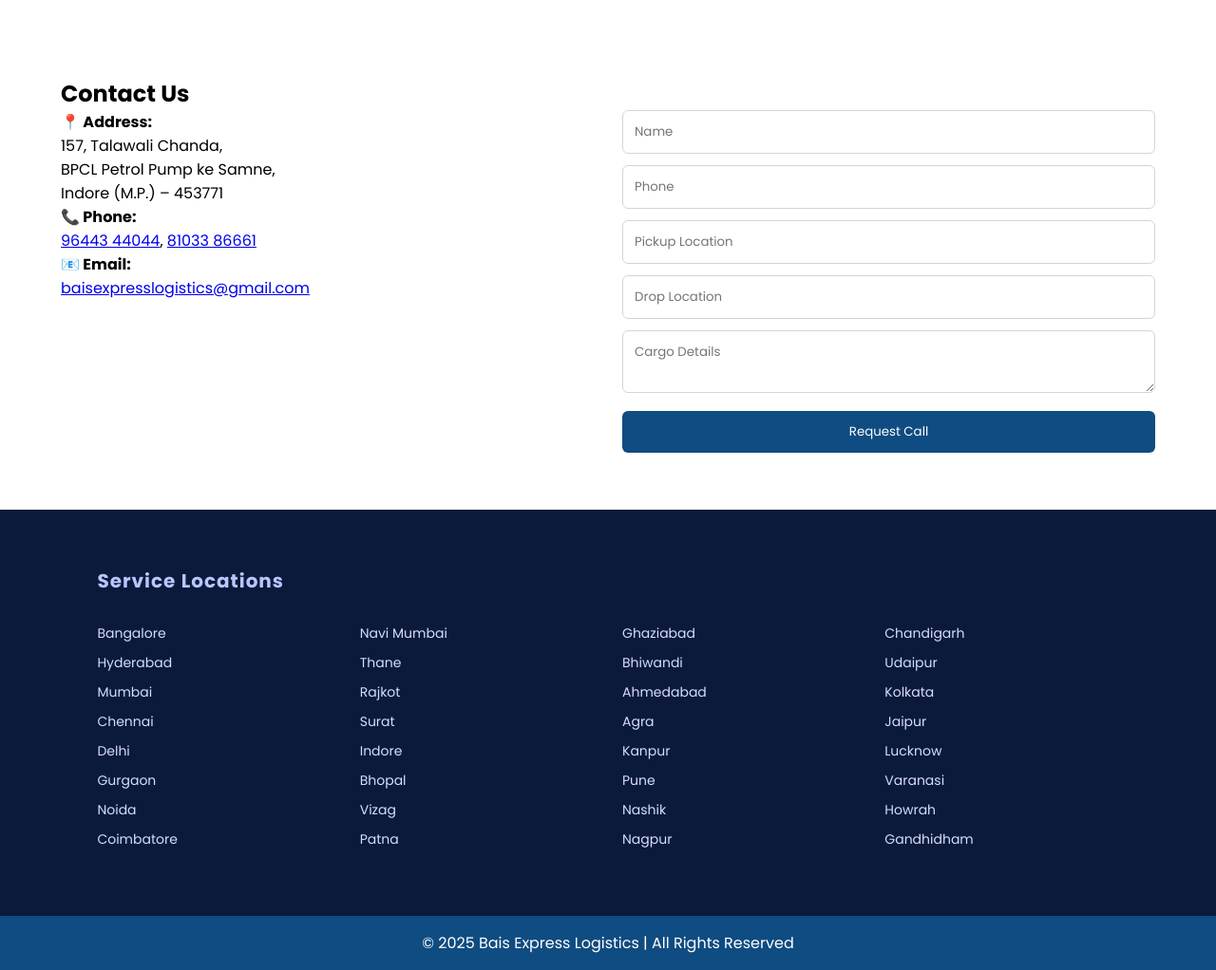
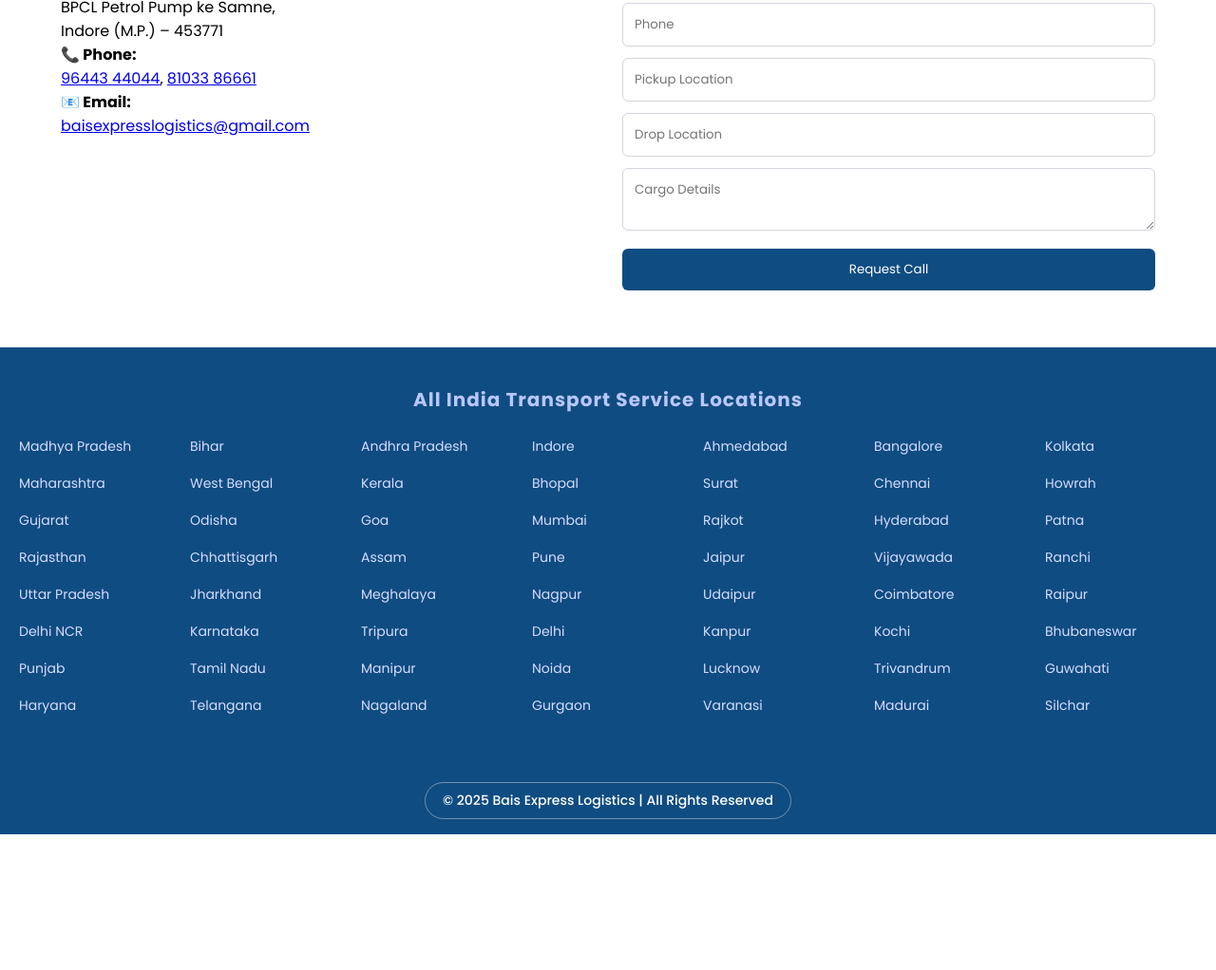
Before and after one commit to Tarun-pal-web/bais-logistics-website, a website: page index.html in a window 1280 px wide. Shown: the part 1084-2106 px from the top of the page at 95% size. After the commit the page ends 1963 px from the top, so only its background shows below. Drawn offline with Linux system fonts and the light colour scheme.

Commit message:
add all india states and cities in footer

```diff
--- a/index.html
+++ b/index.html
@@ -29,15 +29,12 @@
 
       <!-- LANGUAGE -->
       <div class="menu-dropdown lang-dropdown">
-  <div class="lang-icon">
-    A<span>अ</span>
-  </div>
+        <div class="lang-icon">A<span>अ</span></div>
         <div class="dropdown-menu">
           <span onclick="setLanguage('en')">English</span>
           <span onclick="setLanguage('hi')">हिन्दी</span>
         </div>
       </div>
-
     </nav>
   </div>
 </header>
@@ -45,8 +42,8 @@
 <!-- HERO -->
 <section class="hero" id="hero">
   <div class="container hero-content">
-    <h1>Trusted Transport & Logistics Services Across India</h1>
-    <p>📍 Indore, Madhya Pradesh | ✓ Verified Transporter</p>
+    <h1 id="heroTitle">Trusted Transport & Logistics Services Across India</h1>
+    <p id="heroSub">📍 Indore, Madhya Pradesh | ✓ Verified Transporter</p>
 
     <div class="badges">
       <span>Verified</span>
@@ -64,31 +61,6 @@
       Bais Express Logistics is a trusted transport company based in Indore,
       providing reliable logistics services across India.
     </p>
-
-    <h3 class="subheading">Our Associated Partners</h3>
-
-    <div class="partner-logos">
-      <div class="partner-card">
-        <img src="images/Adani wilmar logo.jpg">
-        <p>Adani Wilmar Ltd.</p>
-      </div>
-      <div class="partner-card">
-        <img src="images/udaan logo.png">
-        <p>Udaan App</p>
-      </div>
-      <div class="partner-card">
-        <img src="images/Agrawal Distilleries logo.jpeg">
-        <p>Agrawal Distilleries Pvt. Ltd.</p>
-      </div>
-      <div class="partner-card">
-        <img src="images/Mount everest breweries ltd logo.jpeg">
-        <p>Mount Everest Breweries Ltd.</p>
-      </div>
-      <div class="partner-card">
-        <img src="images/Nimbus post logo.jpeg">
-        <p>Nimbus Shipping Services Pvt. Ltd.</p>
-      </div>
-    </div>
   </div>
 </section>
 
@@ -134,11 +106,11 @@
 
       <!-- REQUEST CALL FORM -->
       <form id="contactForm">
-        <input type="text" placeholder="Name" required>
-        <input type="tel" placeholder="Phone" required>
-        <input type="text" placeholder="Pickup Location">
-        <input type="text" placeholder="Drop Location">
-        <textarea placeholder="Cargo Details"></textarea>
+        <input type="text" id="name" placeholder="Name" required>
+        <input type="tel" id="phone" placeholder="Phone" required>
+        <input type="text" id="pickup" placeholder="Pickup Location">
+        <input type="text" id="drop" placeholder="Drop Location">
+        <textarea id="message" placeholder="Cargo Details"></textarea>
 
         <button type="submit" class="btn">Request Call</button>
       </form>
@@ -146,36 +118,106 @@
   </div>
 </section>
 
-<!-- LOCATIONS -->
+<!-- ALL INDIA SERVICE LOCATIONS -->
 <section class="locations-section">
-  <h2>Service Locations</h2>
+  <h2>All India Transport Service Locations</h2>
+
   <div class="locations-grid">
+    <!-- STATES -->
     <ul>
-      <li>Bangalore</li><li>Hyderabad</li><li>Mumbai</li><li>Chennai</li>
-      <li>Delhi</li><li>Gurgaon</li><li>Noida</li><li>Coimbatore</li>
+      <li>Madhya Pradesh</li>
+      <li>Maharashtra</li>
+      <li>Gujarat</li>
+      <li>Rajasthan</li>
+      <li>Uttar Pradesh</li>
+      <li>Delhi NCR</li>
+      <li>Punjab</li>
+      <li>Haryana</li>
     </ul>
+
     <ul>
-      <li>Navi Mumbai</li><li>Thane</li><li>Rajkot</li><li>Surat</li>
-      <li>Indore</li><li>Bhopal</li><li>Vizag</li><li>Patna</li>
+      <li>Bihar</li>
+      <li>West Bengal</li>
+      <li>Odisha</li>
+      <li>Chhattisgarh</li>
+      <li>Jharkhand</li>
+      <li>Karnataka</li>
+      <li>Tamil Nadu</li>
+      <li>Telangana</li>
     </ul>
+
     <ul>
-      <li>Ghaziabad</li><li>Bhiwandi</li><li>Ahmedabad</li><li>Agra</li>
-      <li>Kanpur</li><li>Pune</li><li>Nashik</li><li>Nagpur</li>
+      <li>Andhra Pradesh</li>
+      <li>Kerala</li>
+      <li>Goa</li>
+      <li>Assam</li>
+      <li>Meghalaya</li>
+      <li>Tripura</li>
+      <li>Manipur</li>
+      <li>Nagaland</li>
     </ul>
+
+    <!-- CITIES -->
     <ul>
-      <li>Chandigarh</li><li>Udaipur</li><li>Kolkata</li><li>Jaipur</li>
-      <li>Lucknow</li><li>Varanasi</li><li>Howrah</li><li>Gandhidham</li>
+      <li>Indore</li>
+      <li>Bhopal</li>
+      <li>Mumbai</li>
+      <li>Pune</li>
+      <li>Nagpur</li>
+      <li>Delhi</li>
+      <li>Noida</li>
+      <li>Gurgaon</li>
+    </ul>
+
+    <ul>
+      <li>Ahmedabad</li>
+      <li>Surat</li>
+      <li>Rajkot</li>
+      <li>Jaipur</li>
+      <li>Udaipur</li>
+      <li>Kanpur</li>
+      <li>Lucknow</li>
+      <li>Varanasi</li>
+    </ul>
+
+    <ul>
+      <li>Bangalore</li>
+      <li>Chennai</li>
+      <li>Hyderabad</li>
+      <li>Vijayawada</li>
+      <li>Coimbatore</li>
+      <li>Kochi</li>
+      <li>Trivandrum</li>
+      <li>Madurai</li>
+    </ul>
+
+    <ul>
+      <li>Kolkata</li>
+      <li>Howrah</li>
+      <li>Patna</li>
+      <li>Ranchi</li>
+      <li>Raipur</li>
+      <li>Bhubaneswar</li>
+      <li>Guwahati</li>
+      <li>Silchar</li>
     </ul>
   </div>
 </section>
 
+
 <!-- FOOTER -->
 <footer class="footer">
-  <p>© 2025 Bais Express Logistics | All Rights Reserved</p>
+  <span class="footer-line">
+    © 2025 Bais Express Logistics | All Rights Reserved
+  </span>
 </footer>
 
+
+<!-- ================= SCRIPT ================= -->
+<script src="script.js"></script>
+
 <script>
-  // Admin login check
+/* ===== ADMIN LOGIN CHECK ===== */
 const user = localStorage.getItem("user");
 const pass = localStorage.getItem("pass");
 
@@ -184,20 +226,16 @@
   document.getElementById("loginLink").style.display = "none";
 }
 
-  // Request Call (LIVE BACKEND)
-  const form = document.getElementById("contactForm");
-
-  form.addEventListener("submit", async (e) => {
+/* ===== REQUEST CALL API ===== */
+document.getElementById("contactForm").addEventListener("submit", async (e) => {
   e.preventDefault();
 
-    const inputs = form.querySelectorAll("input, textarea");
-
   const data = {
-      name: inputs[0].value,
-      phone: inputs[1].value,
-      pickup: inputs[2].value,
-      drop: inputs[3].value,
-      message: inputs[4].value
+    name: name.value,
+    phone: phone.value,
+    pickup: pickup.value,
+    drop: drop.value,
+    message: message.value
   };
 
   try {
@@ -205,28 +243,24 @@
       "https://bais-logistics-website.onrender.com/api/enquiry",
       {
         method: "POST",
-    headers: {
-      "Content-Type": "application/json"
-    },
+        headers: { "Content-Type": "application/json" },
         body: JSON.stringify(data)
       }
     );
 
-
     const result = await res.json();
 
     if (result.success) {
-        alert("✅ Request submitted successfully");
-        form.reset();
+      alert("✅ Request sent successfully");
+      e.target.reset();
     } else {
-        alert("❌ Something went wrong");
+      alert("❌ Failed to send request");
     }
-    } catch {
+  } catch (err) {
     alert("❌ Server error");
   }
 });
 </script>
-<script src="script.js"></script>
 
 </body>
 </html>
--- a/style.css
+++ b/style.css
@@ -366,3 +366,40 @@ input, textarea{
     flex-direction: column;
   }
 }
+.locations-section {
+  background:  #0f4c81;
+  padding: 40px 20px;
+}
+
+.locations-section h2 {
+  text-align: center;
+  margin-bottom: 20px;
+}
+
+.locations-grid {
+  display: grid;
+  grid-template-columns: repeat(auto-fit, minmax(16px, 1fr));
+  gap: 20px;
+}
+
+.locations-grid ul {
+  list-style: none;
+  padding: 0;
+}
+
+.locations-grid li {
+  font-size: 14px;
+  padding: 4px 0;
+}
+.footer-line {
+  display: inline-block;
+  background: transparent;
+  color: #ffffff;
+  padding: 8px 18px;
+  border-radius: 999px;           /* nav jaisa pill */
+  font-size: 14px;
+  font-weight: 500;
+  border: 1px solid rgba(255,255,255,0.4);
+  transition: all 0.3s ease;
+  cursor: default;
+}
```
Lines whose indentation alone changed are shown as unchanged.
